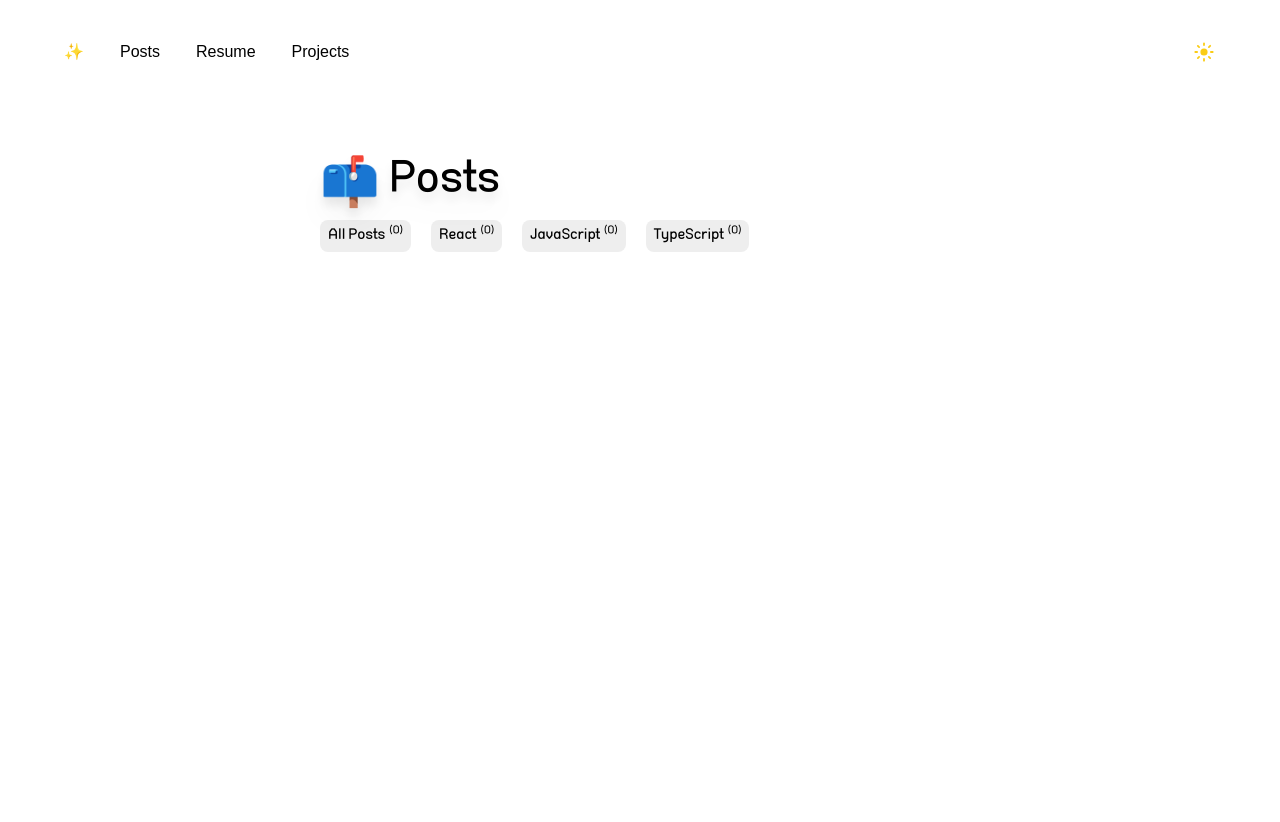
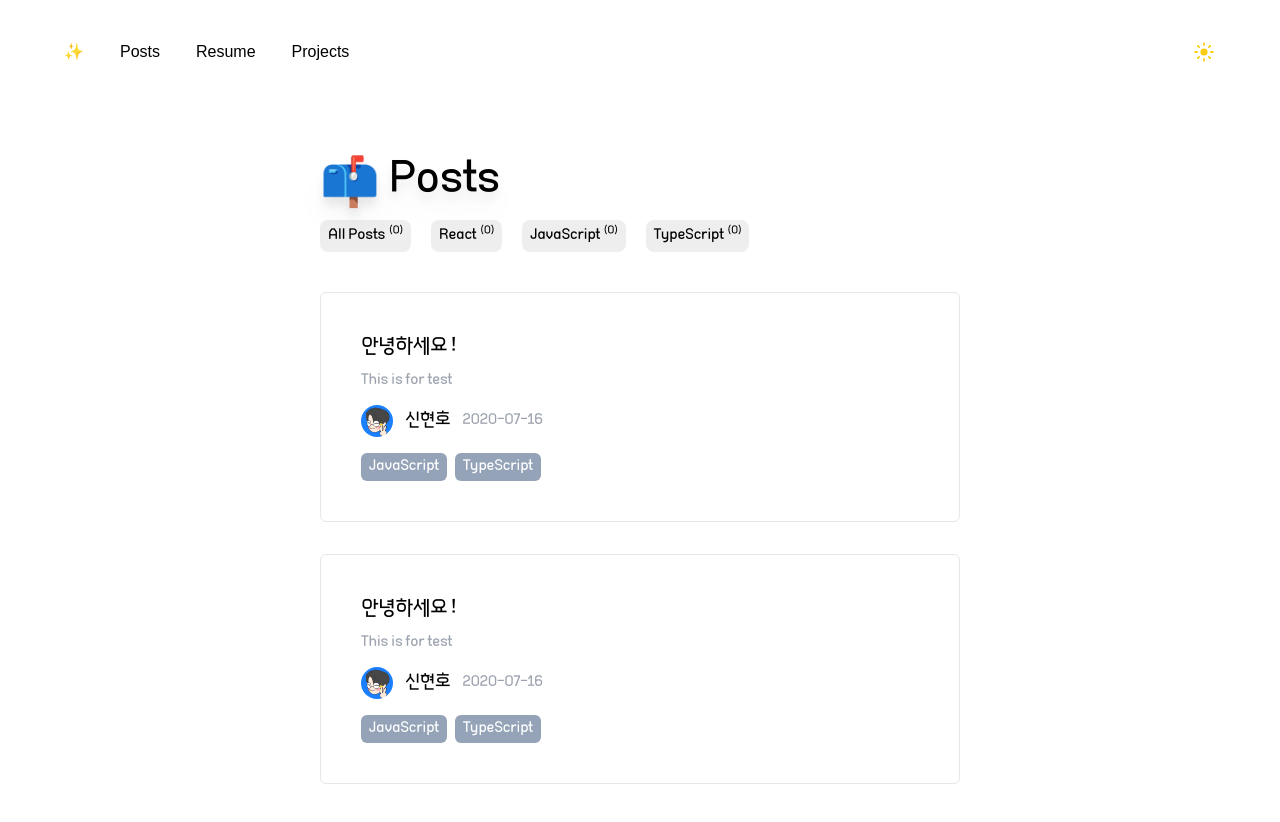
Before and after one commit to SWARVY/Caffhheiene_web, a Next.js app in the folder caffhheiene/: page /posts in a window 1280 px wide. Shown: the top 822 px of the page. Before the commit the page ends 800 px from the top, so only its background shows below. Built offline with nearby package versions, Linux system fonts and the light colour scheme; a web font is replaced by a local one.

Commit message:
feat : public 경로의 마크다운 파일 목록을 파싱하는 기능 구현 (via gray-matter)

```diff
--- a/caffhheiene/src/app/posts/page.tsx
+++ b/caffhheiene/src/app/posts/page.tsx
@@ -1,9 +1,11 @@
+import PostList from '@/containers/posts/PostList';
 import PostTags from '@/containers/posts/PostTags';
 
 export default function posts() {
   return (
-    <div>
+    <div className="grid gap-10">
       <PostTags />
+      <PostList />
     </div>
   );
 }
--- /dev/null
+++ b/caffhheiene/src/containers/posts/PostList.tsx
@@ -0,0 +1,43 @@
+import { USER } from '@/constants/user';
+import getSortedPostData from '@/utils/getSortedPostData';
+import Image from 'next/image';
+
+export default function PostList() {
+  const posts: Array<{ [p: string]: any; id: string }> = getSortedPostData();
+
+  return (
+    <ul className="grid gap-8">
+      {posts.map((post, idx) => (
+        <li key={idx} className="grid gap-4 p-10 rounded-md border">
+          <div className="grid gap-3">
+            <div className="grid gap-2">
+              <h1 className="text-xl">{post?.title}</h1>
+              <p className="text-md text-gray-400">{post?.description}</p>
+            </div>
+            <div className="flex items-center gap-3">
+              <Image
+                className="rounded-full w-8 h-8"
+                src="/images/Profile_glassed_icon.jpg"
+                alt="profile"
+                width={32}
+                height={32}
+              />
+              <h1 className="text-lg">{USER.name}</h1>
+              <h1 className="text-md text-gray-400">{post?.date}</h1>
+            </div>
+          </div>
+          <div className="flex gap-2">
+            {post?.category.map((tag: string, idx: number) => (
+              <div
+                key={idx}
+                className="flex bg-slate-400 text-white pt-0.5 pb-0.5 pl-2 pr-2 rounded-md "
+              >
+                {tag}
+              </div>
+            ))}
+          </div>
+        </li>
+      ))}
+    </ul>
+  );
+}
--- /dev/null
+++ b/caffhheiene/src/utils/getSortedPostData.ts
@@ -0,0 +1,20 @@
+import * as fs from 'fs';
+import matter from 'gray-matter';
+import path from 'path';
+
+const postsDirectory = path.join(process.cwd(), 'public/blog');
+
+export default function getSortedPostData() {
+  const fileNames = fs.readdirSync(postsDirectory);
+  return fileNames.map((fileName) => {
+    const id = fileName.replace(/\.md$/, '');
+    const fullPath = path.join(postsDirectory, fileName);
+    const fileContents = fs.readFileSync(fullPath, 'utf-8');
+    const matterResults = matter(fileContents);
+
+    return {
+      id,
+      ...matterResults.data,
+    };
+  });
+}
```
